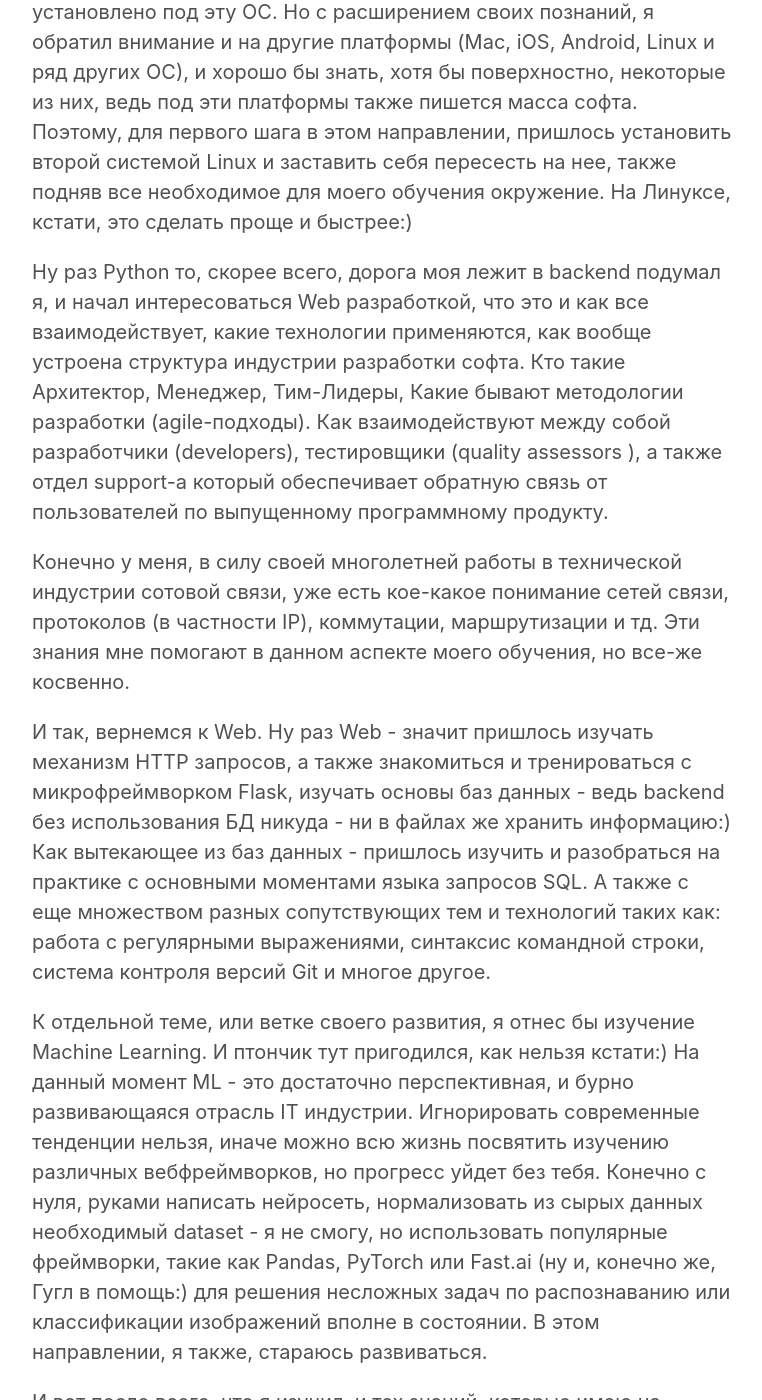
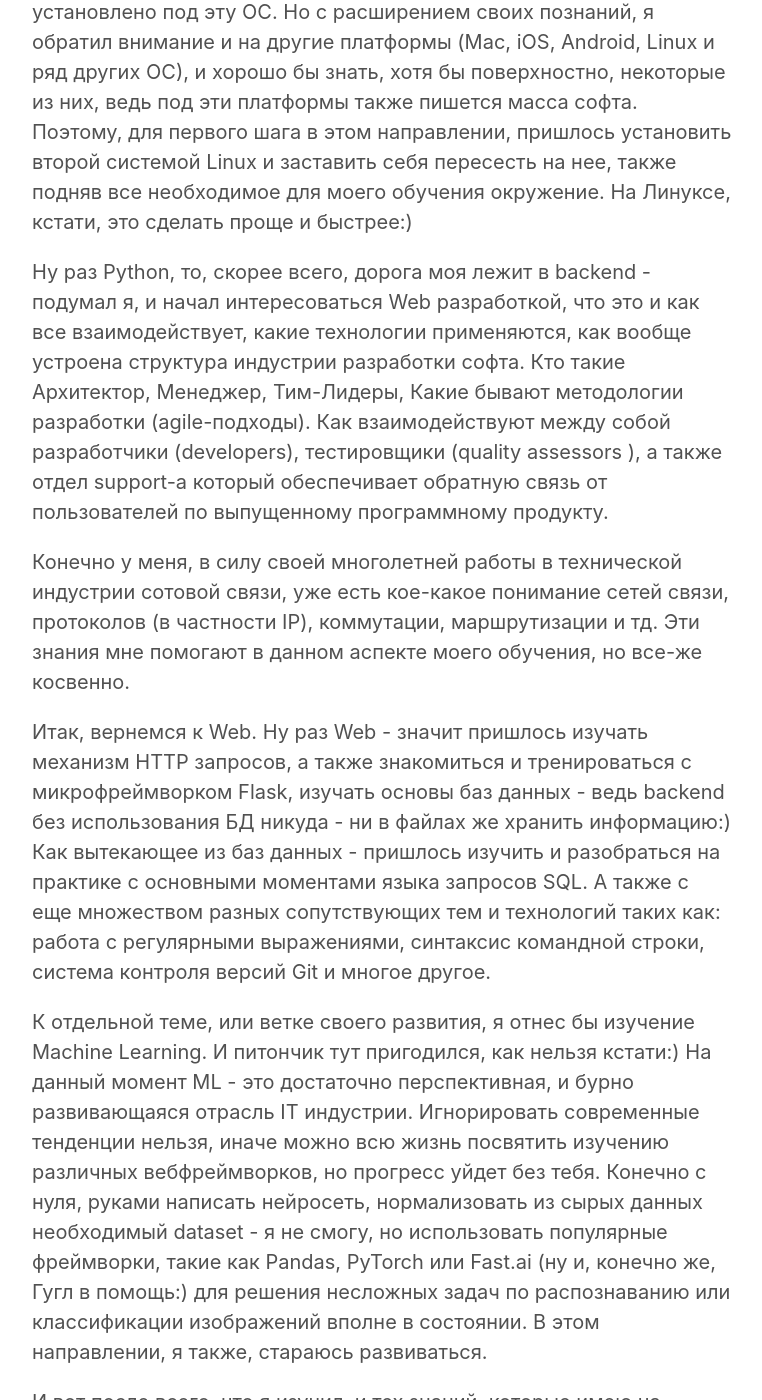
Before and after one commit to optima740/optima740.github.io, a Jekyll site: the page built from _posts/2020-01-23-start-point.md, in a window 1280 px wide and 1400 px high, scrolled down 2805 px. Shown: the whole window, without its empty margins (258-1020 px from the left). Built offline with Jekyll 4.4.1, drawn with Linux system fonts in a browser that asks for light colours; some of the changed text lies outside the part shown.

Commit message:
mod_post3

```diff
--- a/_posts/2020-01-23-start-point.md
+++ b/_posts/2020-01-23-start-point.md
@@ -4,25 +4,25 @@ title: Точка старта. Когда ты понимаешь, что тв
 ---
 <img src="\image\start-point2.jpeg" alt="drawing" width="2000"/>
 
-В самом первом посту я озвучил достаточно мотивационный призыв, типа только вперед, только развитие, ни шагу назад! Но все-таки, надо отдавать себе отчет, и понимать с какими техническими знаниями, так сказать, «скилл левелом» я начинаю свой путь?
+В самом первом своем посте я озвучил достаточно мотивационный призыв, типа только вперед, только развитие, ни шагу назад! Но все-таки, надо отдавать себе отчет, и понимать с какими техническими знаниями, так сказать, «скилл левелом» я начинаю свой путь?
 
 Если говорить, что программирование я начал изучать в свои 30+ лет совсем с нуля - значит немного слукавить:) Программированием я начал увлекаться еще в школьные годы (тогда это был Pascal). Затем поступил и учился в Волгоградском Техническом Университете, на специальности «автоматизация и управление». Все это, так или иначе, косвенно касалось программирования, но все-же главная тема, немного проходила мимо. После окончания Университета, устроившись на работу в компанию сотовой связи инженером, о программировании пришлось забыть на многие годы.
 
 До написания данного поста, мне пришлось какое-то время потратить на усиленное погружение в то, что было забыто за долгие годы, и наращивать свои умения, а также развивать кругозор в сопутствующих технологиях.
 
-И так, самым сложным, что было для меня на подготовительном этапе, это выбор языка программирования. Ранее я уже имел поверхностное знакомство с С++ и Java, но хотелось чего-то боле модного и современного, чтобы погрузиться в него с нуля. Выбор пал на Python:) Одним из плюсов, конечно-же, стал более низкий порог входа для изучения данного языка, будем говорить начистоту, питончик - очень многое уже содержит «под капотом», то что скажем, на C++ пришлось бы реализовывать руками. Ну и модные тенденции IT мира также сделали свое дело:)
+Наверное, самым сложным для меня на подготовительном этапе был выбор языка программирования. Ранее я уже имел поверхностное знакомство с С++ и Java, но хотелось чего-то боле модного и современного, чтобы погрузиться в него с нуля. Выбор пал на Python:) Одним из плюсов, конечно-же, стал более низкий порог входа для изучения данного языка, будем говорить начистоту, питончик - очень многое уже содержит «под капотом», то что скажем, на C++ пришлось бы реализовывать руками. Ну и модные тенденции IT мира также сделали свое дело:)
 Я считаю, что гнаться за изучением сразу нескольких языков (а вдруг пригодится) не стоит. Лучше разобраться в одном, но очень хорошо, не распыляться. Разумеется, что потом со временем, скорее всего, ситуация заставит меня знать несколько языков. Но на данном этапе, пока этого не требуется.
 
-Итак, с языком я определился. Далее последовало погружение в Python. Для меня стояла задача развить способность уверенно писать код и, конечно же, минимизировать кол-во ошибок в нем. Я практиковался по 4-5 часов в день на не очень сложных олимпиадных задачках по прогрпммированию. Затем приступил к классике: алгоритмам и структурам данных, попутно вникая в принципы ООП. Очень хорошим «проводником» в алгоритмы для меня, как новичка, стала книга [Адитья Бхаргава «Грокаем алгоритмы»](https://www.chitai-gorod.ru/catalog/book/960907/). Очень скоро пришло понимание того, что свой код нужно уметь верифицировать. Пришлось по-разбираться с библиотечкой unittest. Вообще я считаю, разработчик должен выдавать максимально верифицированный и читаемый код после себя, это признак не только хорошего уровня мастерства но и хорошего тона. Ведь поддерживать и масштабировать твой код возможно придется кому-то другому.
+Вобщем, с языком я определился. Далее последовало погружение в Python. Для меня стояла задача развить способность уверенно писать код и, конечно же, минимизировать кол-во ошибок в нем. Я практиковался по 4-5 часов в день на не очень сложных олимпиадных задачках по прогрпммированию. Затем приступил к классике: алгоритмам и структурам данных, попутно вникая в принципы ООП. Очень хорошим «проводником» в алгоритмы для меня, как новичка, стала книга [Адитья Бхаргава «Грокаем алгоритмы»](https://www.chitai-gorod.ru/catalog/book/960907/). Очень скоро пришло понимание того, что свой код нужно уметь верифицировать. Пришлось по-разбираться с библиотечкой unittest. Вообще я считаю, разработчик должен выдавать максимально верифицированный и читаемый код после себя, это признак не только хорошего уровня мастерства но и хорошего тона. Ведь поддерживать и масштабировать твой код возможно придется кому-то другому.
 
 Как и большинство людей, изначально я был пользователем ОС Windows и все мое окружение для программирования также было установлено под эту ОС. Но с расширением своих познаний, я обратил внимание и на другие платформы (Mac, iOS, Android, Linux и ряд других ОС), и хорошо бы знать, хотя бы поверхностно, некоторые из них, ведь под эти платформы также пишется масса софта. Поэтому, для первого шага в этом направлении, пришлось установить второй системой Linux и заставить себя пересесть на нее, также подняв все необходимое для моего обучения окружение. На Линуксе, кстати, это сделать проще и быстрее:)
 
-Ну раз Python то, скорее всего, дорога моя лежит в backend подумал я, и начал интересоваться Web разработкой, что это и как все взаимодействует, какие технологии применяются, как вообще устроена структура индустрии разработки софта. Кто такие Архитектор, Менеджер, Тим-Лидеры, Какие бывают методологии разработки (agile-подходы). Как взаимодействуют между собой разработчики (developers), тестировщики (quality assessors ), а также отдел support-a который обеспечивает обратную связь от пользователей по выпущенному программному продукту.
+Ну раз Python, то, скорее всего, дорога моя лежит в backend - подумал я, и начал интересоваться Web разработкой, что это и как все взаимодействует, какие технологии применяются, как вообще устроена структура индустрии разработки софта. Кто такие Архитектор, Менеджер, Тим-Лидеры, Какие бывают методологии разработки (agile-подходы). Как взаимодействуют между собой разработчики (developers), тестировщики (quality assessors ), а также отдел support-a который обеспечивает обратную связь от пользователей по выпущенному программному продукту.
 
 Конечно у меня, в силу своей многолетней работы в технической индустрии сотовой связи, уже есть кое-какое понимание сетей связи, протоколов (в частности IP), коммутации, маршрутизации и тд. Эти знания мне помогают в данном аспекте моего обучения, но все-же косвенно.
 
-И так, вернемся к Web. Ну раз Web - значит пришлось изучать механизм HTTP запросов, а также знакомиться и тренироваться с микрофреймворком Flask, изучать основы баз данных - ведь backend без использования БД никуда - ни в файлах же хранить информацию:) Как вытекающее из баз данных - пришлось изучить и разобраться на практике с основными моментами языка запросов SQL. А также c еще множеством разных сопутствующих тем и технологий таких как: работа с регулярными выражениями, синтаксис командной строки, система контроля версий Git и многое другое.
+Итак, вернемся к Web. Ну раз Web - значит пришлось изучать механизм HTTP запросов, а также знакомиться и тренироваться с микрофреймворком Flask, изучать основы баз данных - ведь backend без использования БД никуда - ни в файлах же хранить информацию:) Как вытекающее из баз данных - пришлось изучить и разобраться на практике с основными моментами языка запросов SQL. А также c еще множеством разных сопутствующих тем и технологий таких как: работа с регулярными выражениями, синтаксис командной строки, система контроля версий Git и многое другое.
 
-К отдельной теме, или ветке своего развития, я отнес бы изучение Machine Learning. И птончик тут пригодился, как нельзя кстати:) На данный момент ML - это достаточно перспективная, и бурно развивающаяся отрасль IT индустрии. Игнорировать современные тенденции нельзя, иначе можно всю жизнь посвятить изучению различных вебфреймворков, но прогресс уйдет без тебя. Конечно с нуля, руками написать нейросеть, нормализовать из сырых данных  необходимый dataset - я не смогу, но использовать популярные фреймворки, такие как Pandas, PyTorch или Fast.ai (ну и, конечно же, Гугл в помощь:) для решения несложных задач по распознаванию или классификации изображений вполне в состоянии. В этом направлении, я также, стараюсь развиваться.
+К отдельной теме, или ветке своего развития, я отнес бы изучение Machine Learning. И питончик тут пригодился, как нельзя кстати:) На данный момент ML - это достаточно перспективная, и бурно развивающаяся отрасль IT индустрии. Игнорировать современные тенденции нельзя, иначе можно всю жизнь посвятить изучению различных вебфреймворков, но прогресс уйдет без тебя. Конечно с нуля, руками написать нейросеть, нормализовать из сырых данных  необходимый dataset - я не смогу, но использовать популярные фреймворки, такие как Pandas, PyTorch или Fast.ai (ну и, конечно же, Гугл в помощь:) для решения несложных задач по распознаванию или классификации изображений вполне в состоянии. В этом направлении, я также, стараюсь развиваться.
 
 И вот после всего, что я изучил, и тех знаний, которые имею на данный момент, все это показывает, насколько велика вся эта индустрия и насколько мои знания малы, по сравнению с тем, что еще нужно постичь и изучить. И поэтому, мою данную позицию на пути в IT можно назвать точкой отсчета:)
```
